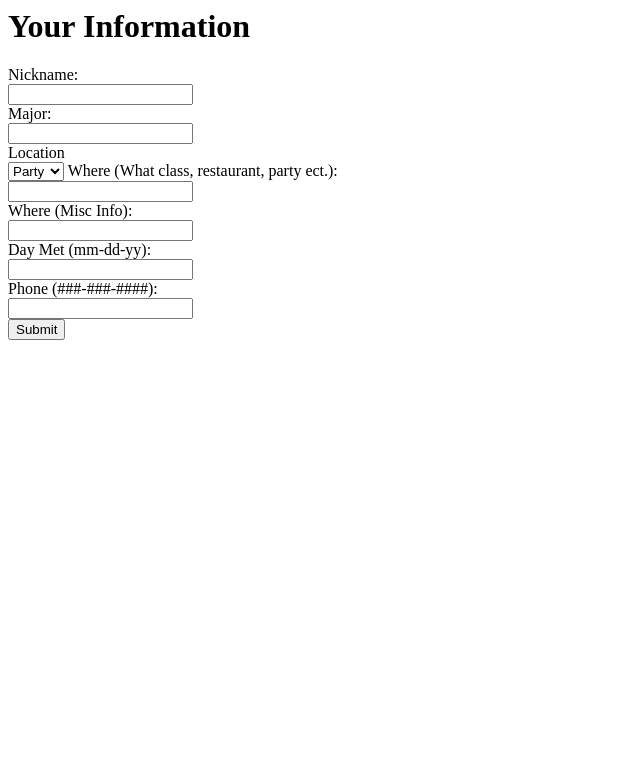
After one commit to jokesire/Final-Project-CSCI3308, a PHP site: page /groupinput.php in a window 1280 px wide. The commit adds this page. Shown: the top 783 px of the page, without its empty margins (0-640 px from the left). Run offline with PHP 8.4, Linux system fonts and the light colour scheme.

Commit message:
Add files via upload

```diff
--- /dev/null
+++ b/groupinput.php
@@ -0,0 +1,46 @@
+<html>
+
+
+
+
+
+
+<body>
+<form action="test.php">
+<h1>Your Information</h1>
+  Nickname:<br>
+  <input type="text" name="nickname" >
+  <br>
+  Major:<br>
+  <input type="text" name="major" >
+  <br>
+  Location<br>
+   <select name="locationone">
+  <option value="party">Party</option>
+  <option value="class">Class</option>
+  <option value="other">Other</option>
+</select>
+
+Where (What class, restaurant, party ect.):<br>
+
+<input type="text" name="locationtwo" >
+<br>
+Where (Misc Info):<br>
+<input type="text" name="locationthree" >
+<br>
+
+Day Met (mm-dd-yy):<br>
+<input type="text" name="date" >
+<br>
+
+Phone (###-###-####):<br>
+<input type="text" name="phone" >
+<br>
+
+
+
+<input type="submit" value="Submit">
+  <br>
+</form>
+</body>
+</html>
```
Also changed, not shown: profile.php (+7 -0 lines), test.php (added, +26 -0 lines).
